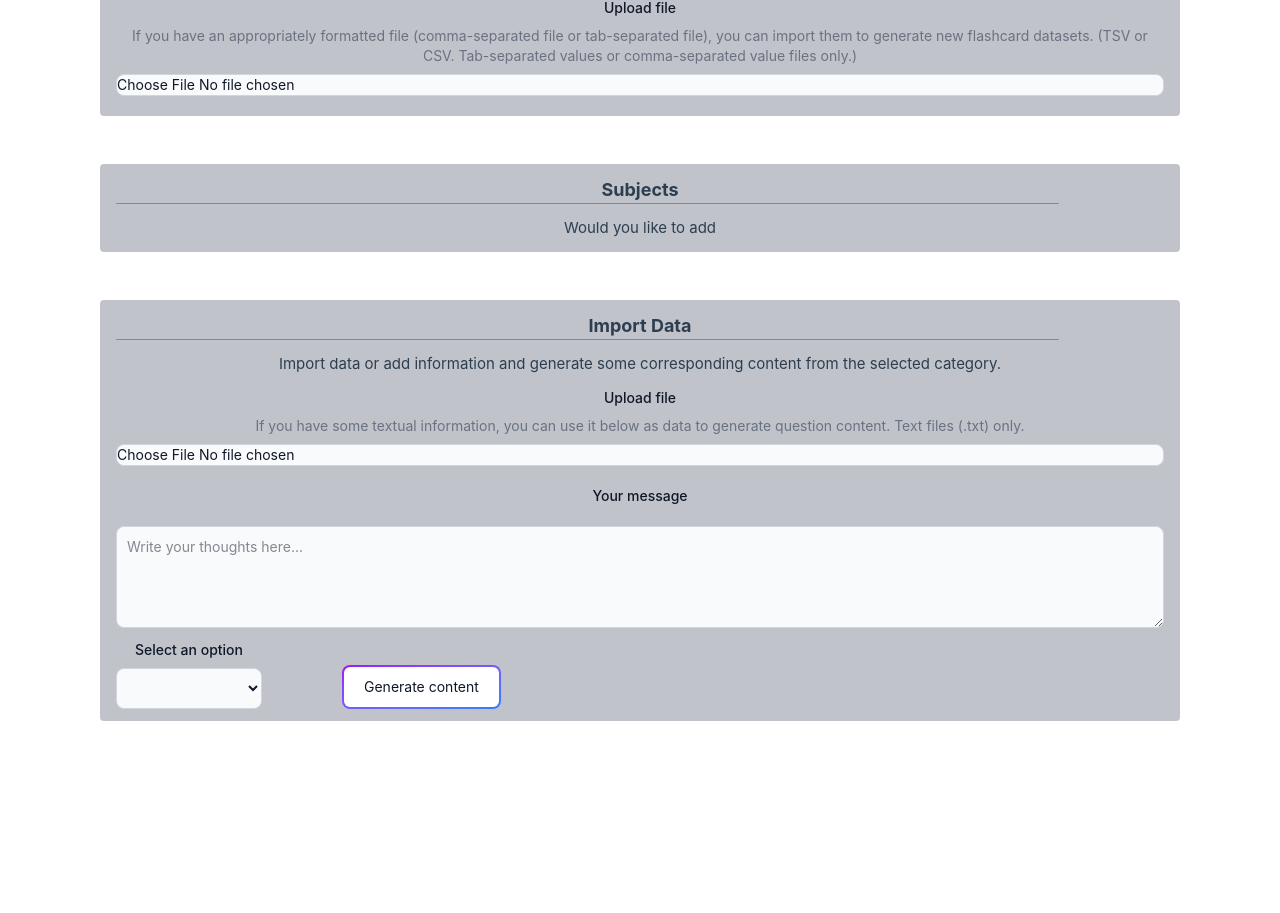
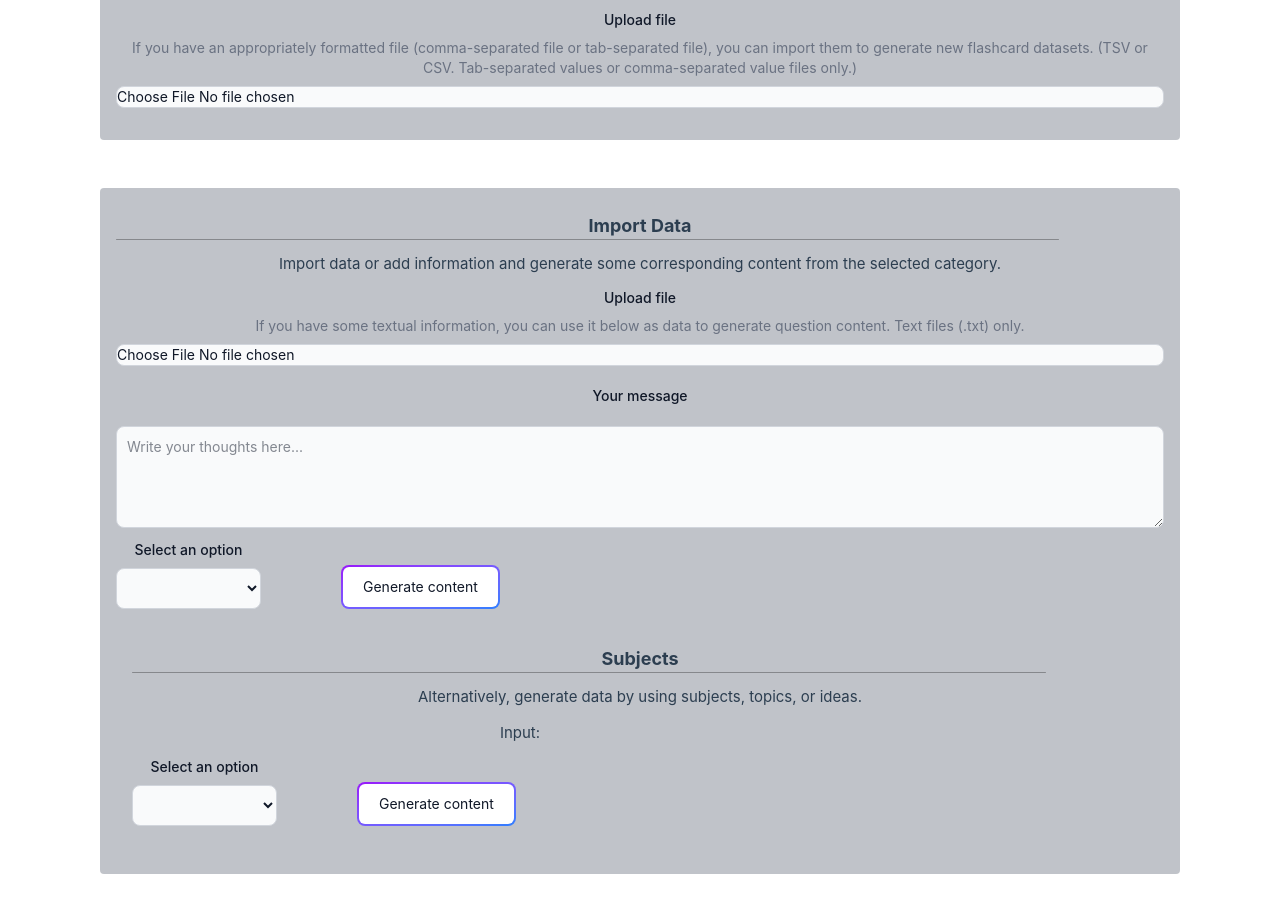
Before and after one commit to curtiszki/lms, a Vue app in the folder client/: page /home in a window 1280 px wide. Shown: the part 431-1344 px from the top of the page. Before the commit the page ends 1208 px from the top, so only its background shows below. Built offline with nearby package versions, Linux system fonts and the light colour scheme.

Commit message:
Gemini Integratoin (FrontEnd only, data structure TODO on database integration)

```diff
--- a/client/src/components/ParseData.vue
+++ b/client/src/components/ParseData.vue
@@ -8,7 +8,7 @@ const {} = defineProps<{
   verifyType: inputTypes,
 }>()
 
-import { ref, defineEmits } from 'vue';
+import { ref } from 'vue';
 
 const notificationMsg = ref("");
 const notificationType = ref(notificationTypes.NONE);
--- /dev/null
+++ b/client/src/components/ParseSubmission.vue
@@ -0,0 +1,67 @@
+<script setup lang="ts">
+    const {} = defineProps<{
+    subject: InformationTypes,
+    res: string,
+    }>()
+    const error = ref({
+        active: false,
+        errorMsg: ''
+    });
+    let generateType;
+    import { GenerationTypes, InformationTypes } from "./defines/types";
+    import { ref } from "vue";
+    import { DataGenerator, type DataGenerationInformation } from "@/api/generateData";
+
+    const generateContent = function(res : string, subject: InformationTypes) : void {
+        // Validate first
+        if (!generateType) {
+            error.value.active = true;
+            error.value.errorMsg = 'Select an output type.';
+            return;
+        }
+
+        if (!res.length) {
+            error.value.active = true;
+            error.value.errorMsg = 'Empty input.';
+            return;
+        }
+
+        error.value.active = false;
+        error.value.errorMsg = '';
+
+        const data : DataGenerationInformation = {
+            information: res,
+            informationType : subject,
+            generationType : generateType,
+        }
+
+        const generator = DataGenerator.getInstance;
+        generator.generateInformation(data);
+    }
+
+</script>
+
+<template>
+    <div>
+        <p class="text-red-500 text-sm italic" :v-show="error.active">{{ error.errorMsg }}</p>
+        <div class="flex flex-row gap-20 align-middle items-end">
+            <!-- Dropdown -->
+            <form class="max-w-sm mx-0" ref="dropdown">
+                <label for="generate-type" class="block mb-2 text-sm font-medium text-gray-900 dark:text-white">Select an option</label>
+                <select id="generate-type" name="generate-type" v-model="generateType" class="bg-gray-50 border border-gray-300 text-gray-900 text-sm rounded-lg focus:ring-blue-500 focus:border-blue-500 block w-full p-2.5 dark:bg-gray-700 dark:border-gray-600 dark:placeholder-gray-400 dark:text-white dark:focus:ring-blue-500 dark:focus:border-blue-500">
+                    <option v-bind:value=null selected>Select Output</option>
+                    <option :key="generation" v-for="generation in GenerationTypes" v-bind:value="generation">
+                        {{ generation.valueOf()  }}
+                    </option>
+                </select>
+            </form>
+            <button class="relative inline-flex justify-center overflow-hidden p-[2px] text-sm font-medium text-gray-900 rounded-lg group bg-gradient-to-br from-purple-600 to-blue-500 group-hover:from-purple-600 group-hover:to-blue-500 hover:text-white dark:text-white focus:ring-4 focus:outline-none focus:ring-blue-300 dark:focus:ring-blue-800 w-fit h-fit"
+            v-on:click="generateContent(res, subject)"
+            >
+                <span class="relative px-5 py-2.5 transition-all ease-in duration-75 bg-white dark:bg-gray-900 rounded-md group-hover:bg-transparent group-hover:dark:bg-transparent">
+                    Generate content
+                </span>
+            </button>
+        </div>
+    </div>
+</template>
--- a/client/src/components/SelectDropdown.vue
+++ /dev/null
@@ -1,18 +0,0 @@
-<script setup lang="ts">
-defineProps<{
-  initialPrompt: string,
-  options: string[]
-}>()
-</script>
-
-<template>
-    <form class="max-w-sm mx-0">
-        <label for="countries" class="block mb-2 text-sm font-medium text-gray-900 dark:text-white">Select an option</label>
-        <select id="countries" class="bg-gray-50 border border-gray-300 text-gray-900 text-sm rounded-lg focus:ring-blue-500 focus:border-blue-500 block w-full p-2.5 dark:bg-gray-700 dark:border-gray-600 dark:placeholder-gray-400 dark:text-white dark:focus:ring-blue-500 dark:focus:border-blue-500">
-        <option selected>{{ initialPrompt }}</option>
-        <option :key="option" v-for="option in options" :val="option">
-            {{ option  }}
-        </option>
-        </select>
-    </form>
-</template>
--- a/client/src/components/TextGenerate.vue
+++ b/client/src/components/TextGenerate.vue
@@ -1,29 +1,13 @@
 <script setup lang="ts">
     import ParseData from "@/components/ParseData.vue";
+    import { InformationTypes, inputTypes } from "./defines/types";
+    import { sizeLimits } from "./defines/constants";
+    import Tile from "./Tile.vue";
+    import ParseSubmission from "./ParseSubmission.vue";
+
     import { ref } from "vue";
-    import { inputTypes } from "./defines/types";
-    import { generationTypes } from "./defines/types";
-    import { sizeLimits } from "./defines/constants";
-
-    const error = ref({
-        active: false,
-        errorMsg: ''
-    });
-    let generateType;
-
-    const generateContent = function() : void {
-        // Validate first
-        if (!generateType) {
-            error.value.active = true;
-            error.value.errorMsg = 'Select an output type.';
-            return;
-        }
-        error.value.active = false;
-        error.value.errorMsg = '';
-
-        console.log(res);
-    }
-    const res = ref('');
+    const textRes = ref('');
+    const subjectRes= ref('');
 </script>
 
 <template>
@@ -31,31 +15,20 @@
     <ParseData :verify-type="inputTypes.TEXT" accepts=".txt"
     description="If you have some textual information, you can use it below as data to generate question content. Text files (.txt) only."
     v-on:load="(msg) => {
-        res = msg
+        textRes = msg
     }"></ParseData>
     <label for="message" class="block mb-2 text-sm font-medium text-gray-900 dark:text-white">Your message</label>
-    <textarea id="message" rows="4" :value="res" ref="textArea" :maxlength=sizeLimits.text class="block p-2.5 w-full text-sm text-gray-900 bg-gray-50 rounded-lg border border-gray-300 focus:ring-blue-500 focus:border-blue-500 dark:bg-gray-700 dark:border-gray-600 dark:placeholder-gray-400 dark:text-white dark:focus:ring-blue-500 dark:focus:border-blue-500" placeholder="Write your thoughts here...">
+    <textarea id="message" rows="4" v-model="textRes" ref="textArea" :maxlength=sizeLimits.text class="block p-2.5 w-full text-sm text-gray-900 bg-gray-50 rounded-lg border border-gray-300 focus:ring-blue-500 focus:border-blue-500 dark:bg-gray-700 dark:border-gray-600 dark:placeholder-gray-400 dark:text-white dark:focus:ring-blue-500 dark:focus:border-blue-500" placeholder="Write your thoughts here...">
     </textarea>
-    <div>
-        <p class="text-red-500 text-sm italic" :v-show="error.active">{{ error.errorMsg }}</p>
-        <div class="flex flex-row gap-20 align-middle items-end">
-            <!-- Dropdown -->
-            <form class="max-w-sm mx-0" ref="dropdown">
-                <label for="generate-type" class="block mb-2 text-sm font-medium text-gray-900 dark:text-white">Select an option</label>
-                <select id="generate-type" name="generate-type" v-model="generateType" class="bg-gray-50 border border-gray-300 text-gray-900 text-sm rounded-lg focus:ring-blue-500 focus:border-blue-500 block w-full p-2.5 dark:bg-gray-700 dark:border-gray-600 dark:placeholder-gray-400 dark:text-white dark:focus:ring-blue-500 dark:focus:border-blue-500">
-                    <option v-bind:value=null selected>Select Output</option>
-                    <option :key="generation" v-for="generation in generationTypes" v-bind:value="generation">
-                        {{ generation.valueOf()  }}
-                    </option>
-                </select>
-            </form>
-            <button class="relative inline-flex justify-center overflow-hidden p-[2px] text-sm font-medium text-gray-900 rounded-lg group bg-gradient-to-br from-purple-600 to-blue-500 group-hover:from-purple-600 group-hover:to-blue-500 hover:text-white dark:text-white focus:ring-4 focus:outline-none focus:ring-blue-300 dark:focus:ring-blue-800 w-fit h-fit"
-            v-on:click="generateContent"
-            >
-                <span class="relative px-5 py-2.5 transition-all ease-in duration-75 bg-white dark:bg-gray-900 rounded-md group-hover:bg-transparent group-hover:dark:bg-transparent">
-                    Generate content
-                </span>
-            </button>
-        </div>
-    </div>
+    <ParseSubmission v-bind:res="textRes" :subject="InformationTypes.RAW_TEXT"></ParseSubmission>
+
+
+    <Tile title="Subjects" class="bg-transparent">
+        <p>Alternatively, generate data by using subjects, topics, or ideas.</p>
+        <form>
+            <label for="subject-input">Input:</label>
+            <input name="subject-input" v-model="subjectRes">
+        </form>
+        <ParseSubmission v-bind:res="subjectRes" :subject="InformationTypes.SUBJECT"></ParseSubmission>
+    </Tile>
 </template>
--- a/client/src/components/Tile.vue
+++ b/client/src/components/Tile.vue
@@ -5,7 +5,7 @@ defineProps<{
 </script>
 
 <template>
-    <div class="bg-gray-600/35 rounded-sm px-4 py-3 w-full max-w-[1080px] flex flex-col gap-3">
+    <div class="bg-gray-600/35 rounded-sm px-4 py-6 w-full max-w-[1080px] flex flex-col gap-3">
         <h4 v-if="title"
             class="font-bold text-lg relative"
         >{{ title }}
--- a/client/src/components/defines/types.ts
+++ b/client/src/components/defines/types.ts
@@ -5,10 +5,15 @@ export enum notificationTypes {
     FAILURE="failure"
 }
 
-export enum generationTypes {
-    FLASHCARD="Flashcards",
-    MULTIPLE_CHOICE="Multiple Choice",
-    EXAM="Exam"
+export enum GenerationTypes {
+    FLASHCARD="flashcards",
+    MULTIPLE_CHOICE="multiple Choice",
+    EXAM="exam"
+}
+
+export enum InformationTypes {
+    SUBJECT="subject",
+    RAW_TEXT="information"
 }
 
 export enum inputTypes {
--- a/client/src/pages/home.vue
+++ b/client/src/pages/home.vue
@@ -19,9 +19,6 @@
                 you can import them to generate new flashcard datasets. (TSV or CSV. Tab-separated values or comma-separated value files only.)"
                 :parseData=true></ParseData>
         </Tile>
-        <Tile title="Subjects">
-            <p>Would you like to add </p>
-        </Tile>
         <Tile title="Import Data">
             <TextGenerate></TextGenerate>
         </Tile>
```
